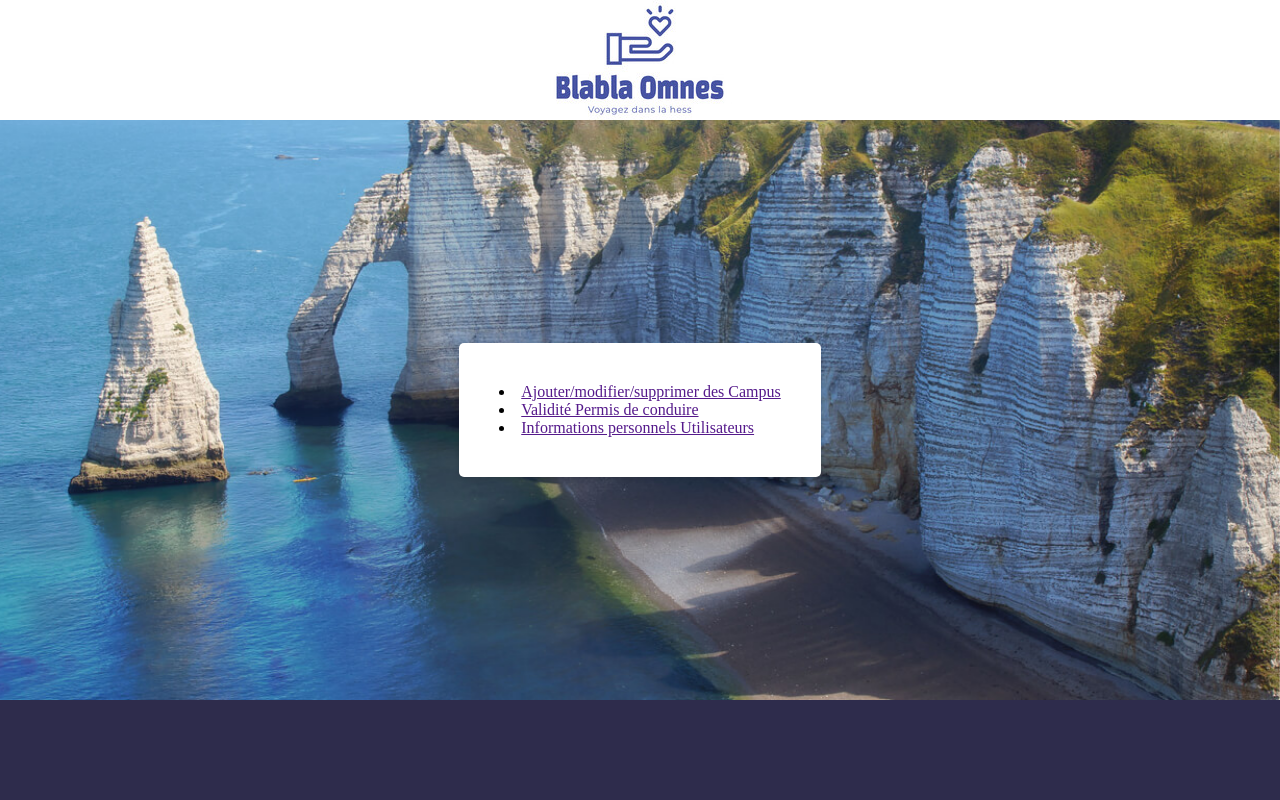
After one commit to NimitzBoy/Blabla-OMNES, a PHP site: page /CompteAdministrateur.php in a window 1280 px wide. The commit adds this page. Run offline with PHP 8.4, Linux system fonts and the light colour scheme.

Commit message:
adaptation tel + compte admin

```diff
--- a/BlablaOmnes.css
+++ b/BlablaOmnes.css
@@ -12,8 +12,8 @@
     display: flex;
     justify-content: space-between;
     align-items: center;
-    height: 100px;
-    background-image: url('Logo_Omnes_Education.svg-1024x267.png');
+    height: 120px;
+    background-image: url('Preview.png');
     background-repeat: no-repeat;
     background-position: center;
     background-color: rgb(255, 255, 255);
@@ -24,10 +24,11 @@
     justify-content: center;
     align-items: center;
     flex-grow: 1;
-    background-image: url('photo route.jpg');
+    background-image: url('Étretat.jpg');
     background-size: cover;
     background-attachment: fixed;
     background-position: center;
+
 }
 
 .feetpage {
--- /dev/null
+++ b/CompteAdministrateur.php
@@ -0,0 +1,25 @@
+
+<!DOCTYPE html >
+<html lang= "fr">
+<link rel= " stylesheet " href= "BlablaOmnes.css">
+<head >
+<title > BlablaOMNES Administrator </title >
+<meta charset= " UTF-8 ">
+<meta name="viewport" content="width=device-width, initial-scale=1.0">
+</head >
+<div class= " container ">
+    <div class= " Header ">
+    </div >
+    <body>
+    <div class= " body ">
+        <div class="FormulaireRecherche">
+        <lu>
+            <li><a href="">Ajouter/modifier/supprimer des Campus</a></li>
+            <li><a href="">Validité Permis de conduire</a></li>
+            <li><a href="">Informations personnels Utilisateurs</a></li>
+        </lu>
+    </div >
+</body>
+</div >
+<div class= " feetpage "></div >
+</html >
--- a/Login.php
+++ b/Login.php
@@ -1,9 +1,10 @@
-<!DOCTYPE html >
+<!DOCTYPE html>
 <html lang= "fr">
 <link rel= " stylesheet " href= "BlablaOmnes.css">
 <head >
 <title > BlablaOMNES.com </title >
 <meta charset= " UTF-8 ">
+<meta name="viewport" content="width=device-width, initial-scale=1.0">
 </head >
 <body>
 <div class= " container ">
@@ -22,4 +23,4 @@
 </body>
 </div >
 <div class= " feetpage "></div >
-</html >
+</html>
--- a/connexionConducteur.php
+++ b/connexionConducteur.php
@@ -5,6 +5,7 @@
 <head>
 <title > BlablaOMNES.com </title >
 <meta charset= " UTF-8 ">
+<meta name="viewport" content="width=device-width, initial-scale=1.0">
 <link rel= " stylesheet " href= "creationCompte.css">
 <div class= " feetpage ">Connexion conducteur</div >
 </head>
--- a/connexionPassager.php
+++ b/connexionPassager.php
@@ -5,6 +5,7 @@
 <head>
 <title > BlablaOMNES.com </title >
 <meta charset= " UTF-8 ">
+<meta name="viewport" content="width=device-width, initial-scale=1.0">
 <link rel= " stylesheet " href= "creationCompte.css">
 <div class= " feetpage ">Connexion passager</div >
 </head>
--- a/creationCompte.php
+++ b/creationCompte.php
@@ -5,6 +5,7 @@
 <head>
 <title > BlablaOMNES.com </title >
 <meta charset= " UTF-8 ">
+<meta name="viewport" content="width=device-width, initial-scale=1.0">
 <link rel= " stylesheet " href= "creationCompte.css">
 <div class= " feetpage ">Créer un compte</div >
 </head>
--- a/login_conducteur.php
+++ b/login_conducteur.php
@@ -5,6 +5,7 @@
 <head >
 <title > BlablaOMNES.com </title >
 <meta charset= " UTF-8 ">
+<meta name="viewport" content="width=device-width, initial-scale=1.0">
 </head >
 <body>
 <div class= " container ">
```
Also changed, not shown: BlablaOmnes.php (+6 -4 lines), creationCompte.css (+7 -0 lines), Étretat.jpg (added), Preview.png (added), photo route.jpg.
